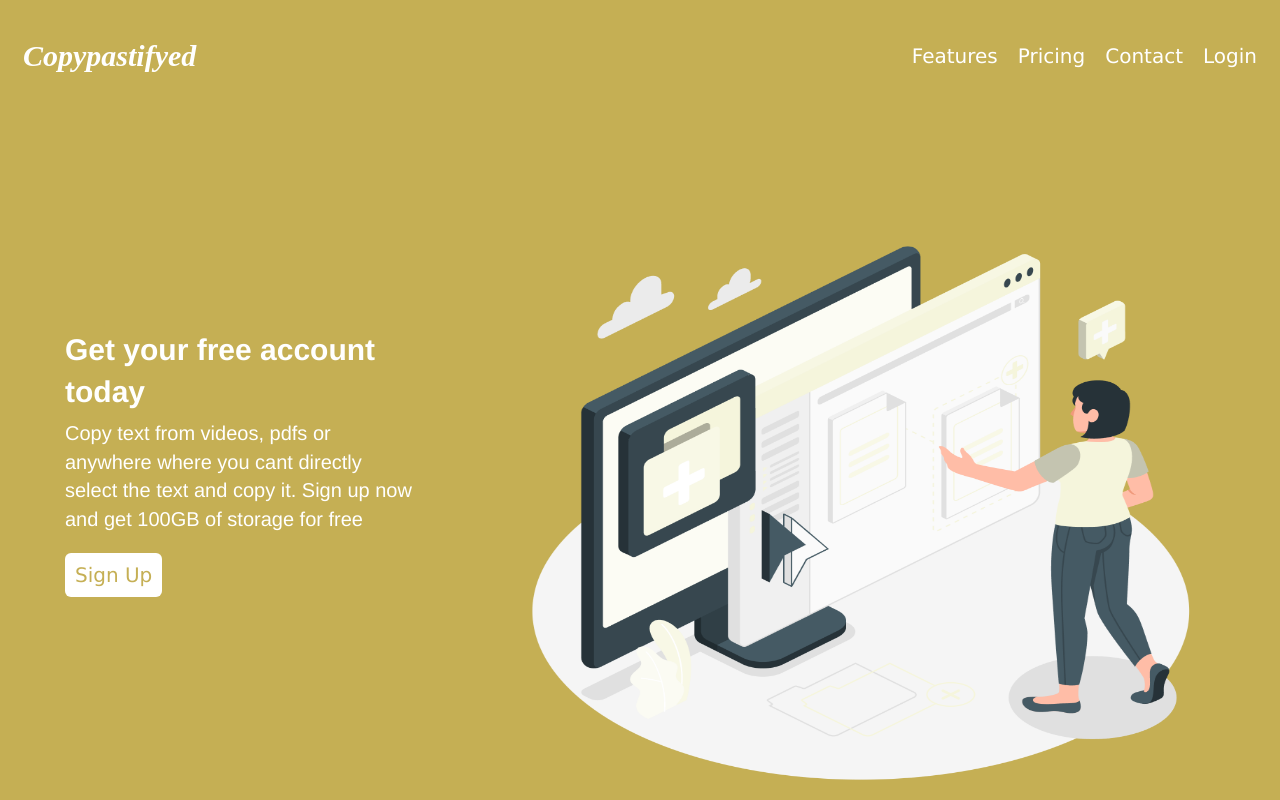
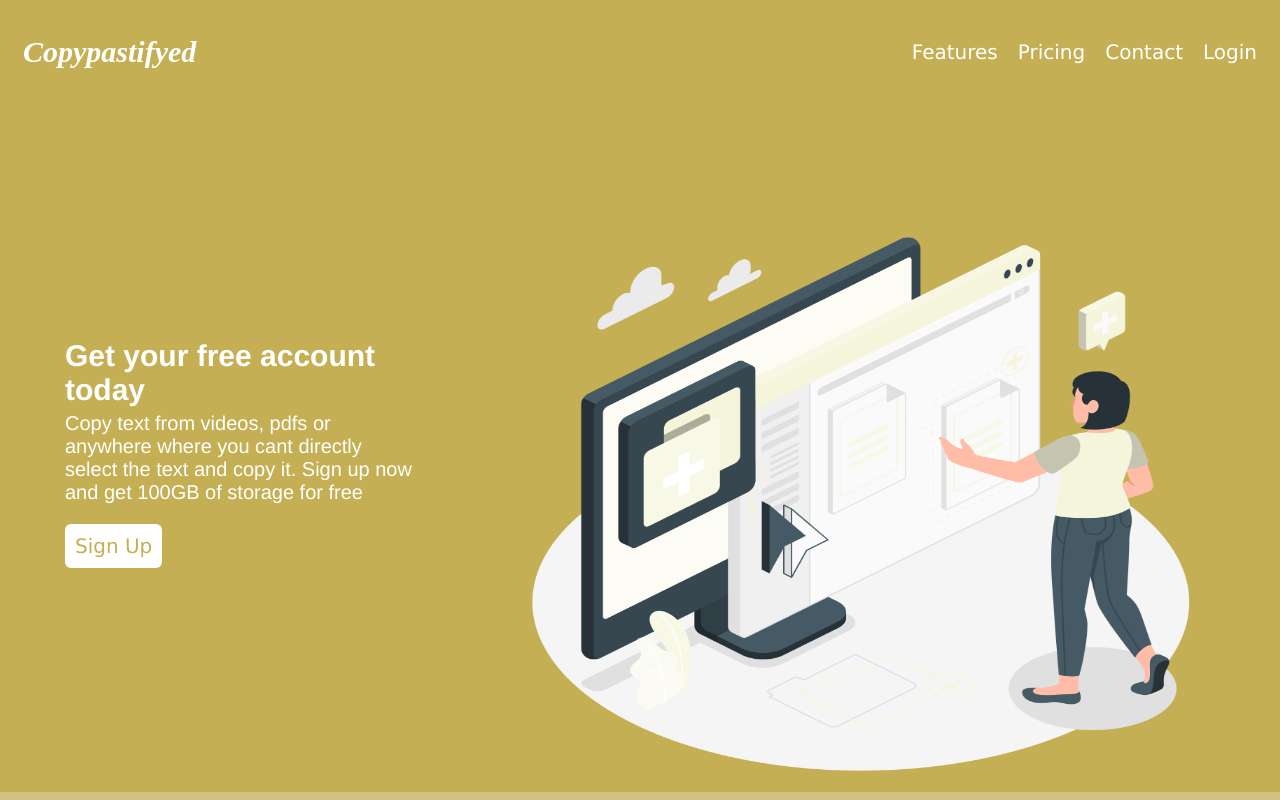
Before and after one commit to mosmn/Landing-page, a plain HTML site: page index.html in a window 1280 px wide. Shown: the top 800 px of the page. Drawn offline with Linux system fonts and the light colour scheme.

Commit message:
fixed the background color

```diff
--- a/styles.css
+++ b/styles.css
@@ -1,11 +1,19 @@
-/* Section 1 */
 body {
-    background: rgb(197, 175, 84);
-    color: #000;
+    width: 700px
+    min-height: 500px;
+    background: linear-gradient(
+      to bottom,
+      rgb(197, 175, 84) 0%,
+      rgb(197, 175, 84) 60%,
+      rgb(211, 195, 130) 50%,
+      rgb(211, 195, 130) 100%
+    );
     font-family: "Helvetica Neue", Helvetica, Arial, sans-serif;
     font-size: 14px;
-    line-height: 1.42857143;
 }
+
+/* Section 1 */
+
 .header {
     display: flex;
     justify-content: space-between;
```
